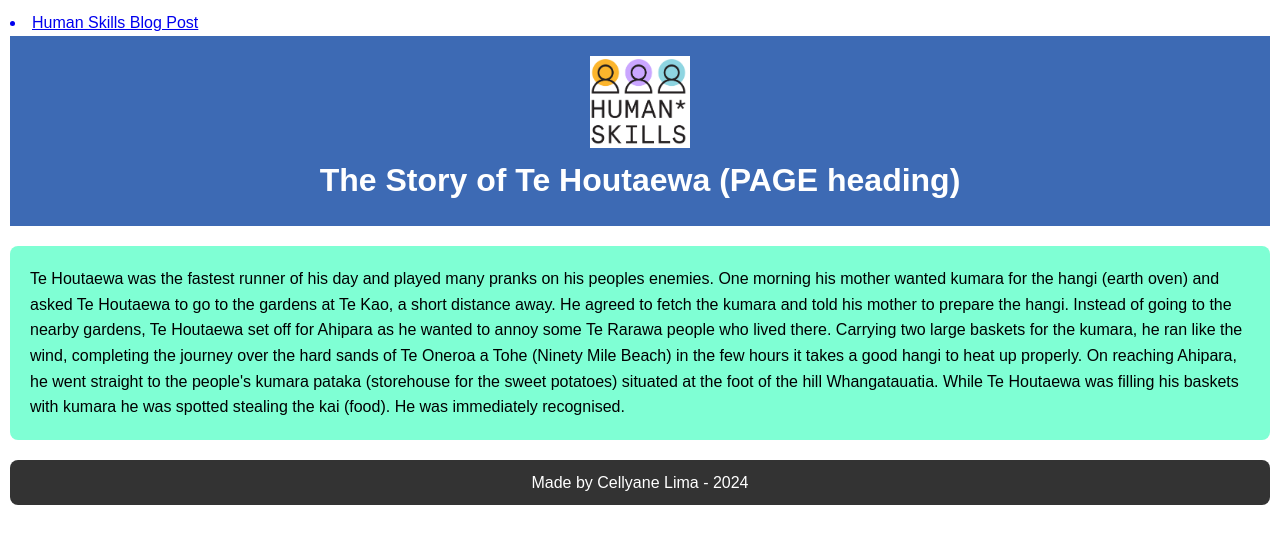
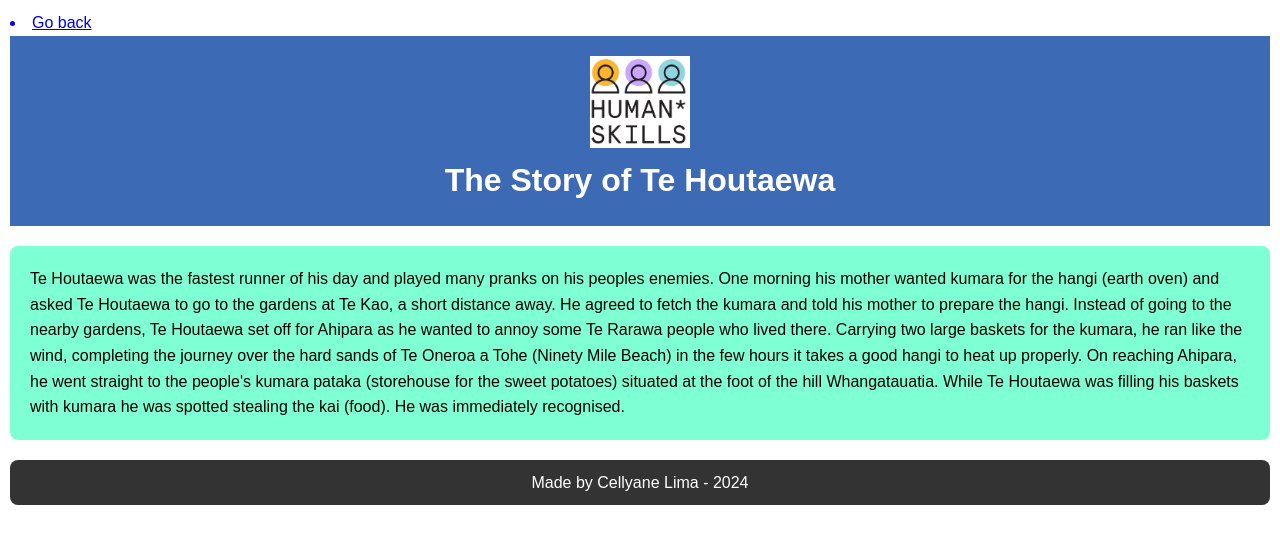
Before and after one commit to cellyanelima/cellyanelima.github.io, a plain HTML site: page blog/te-houtaewa-template.html in a window 1280 px wide. Drawn offline with Linux system fonts and the light colour scheme.

Commit message:
Corrigir link go back

```diff
--- a/blog/te-houtaewa-template.html
+++ b/blog/te-houtaewa-template.html
@@ -7,7 +7,7 @@
     <link href="../styles/main.css" rel="stylesheet" type="text/css" />
     <link rel="preconnect" href="https://fonts.googleapis.com" />
     <link rel="preconnect" href="https://fonts.gstatic.com" crossorigin />
-    <a href="../index.html"><li>Human Skills Blog Post</li></a>
+    <a href="../index.html"><li>Go back</li></a>
   </head>
 
   <body>
@@ -17,7 +17,7 @@
         width="100"
         alt="Image of Human Skills."
       />
-      <h1>The Story of Te Houtaewa (PAGE heading)</h1>
+      <h1>The Story of Te Houtaewa</h1>
     </header>
     <main>
       <section class="content" id="informations">
```
